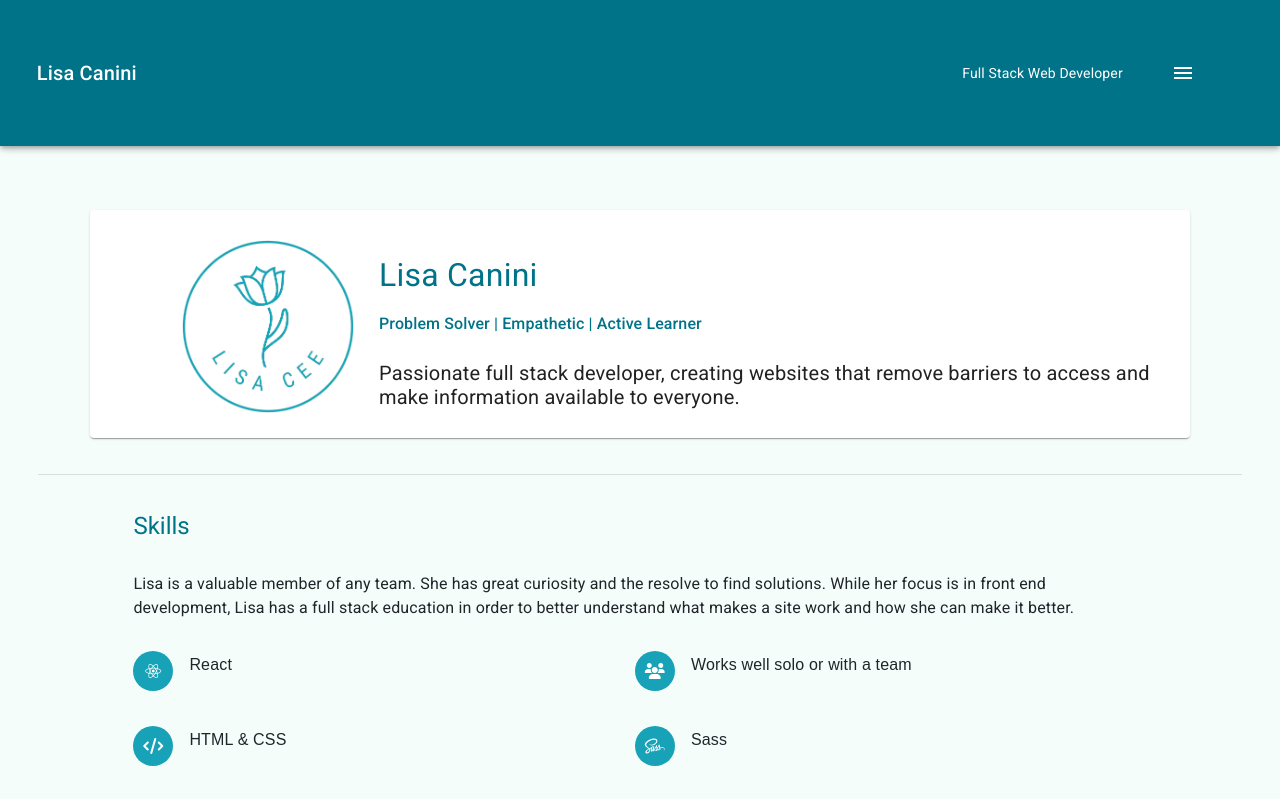
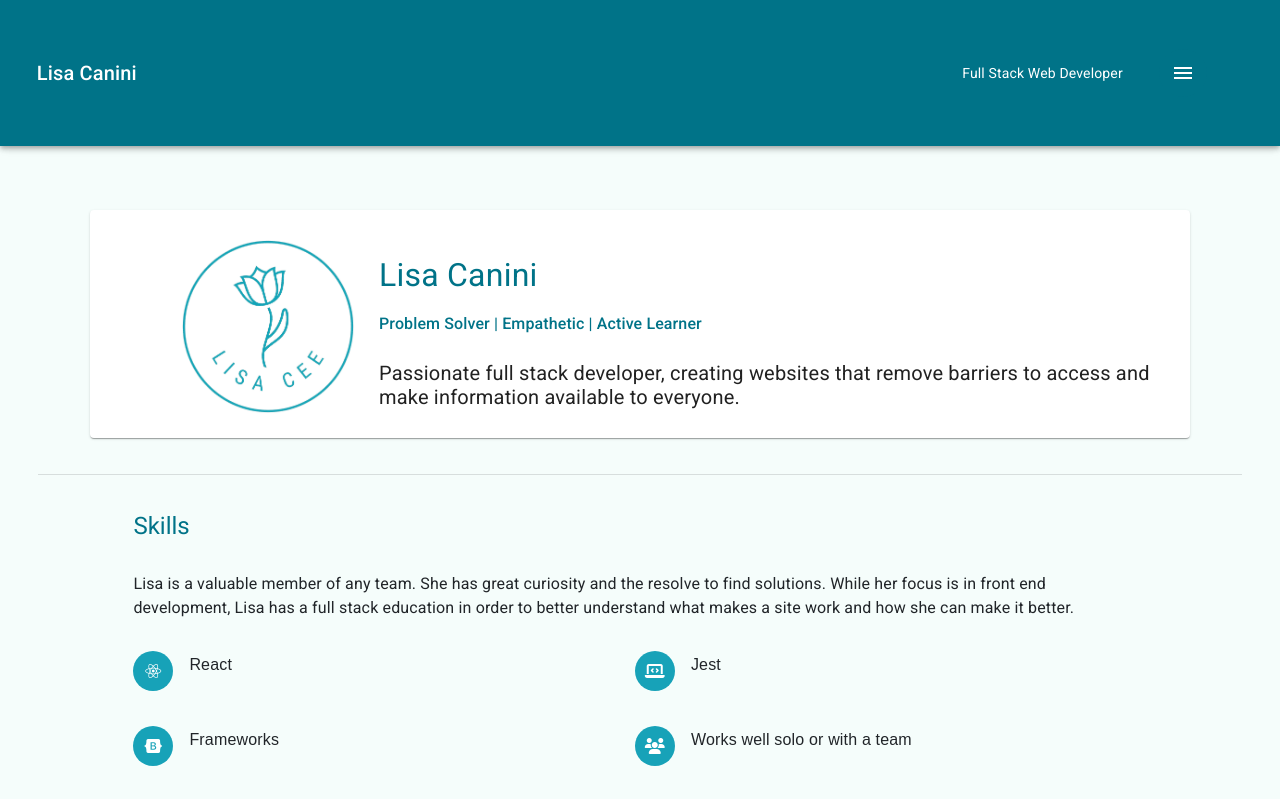
Before and after one commit to LisaCee/lisacee.github.io, a React (Create React App) app: page / in a window 1280 px wide. Shown: the top 799 px of the page. Built offline with nearby package versions, Linux system fonts and the light colour scheme.

Commit message:
added jest and bootstrap to skills

```diff
--- a/src/Components/Skills.jsx
+++ b/src/Components/Skills.jsx
@@ -19,6 +19,12 @@ export default function Skills() {
           <ul className='iconSkills'>
             <li className='fab fa-react'>
               <span className='icon'>React</span>
+            </li>
+            <li className='fas fa-laptop-code'>
+              <span className='icon'>Jest</span>
+            </li>
+            <li className='fab fa-bootstrap'>
+              <span className='icon'>Frameworks</span>
             </li>
             <li className='fas fa-users'>
               <span className='icon'>Works well solo or with a team</span>
```
